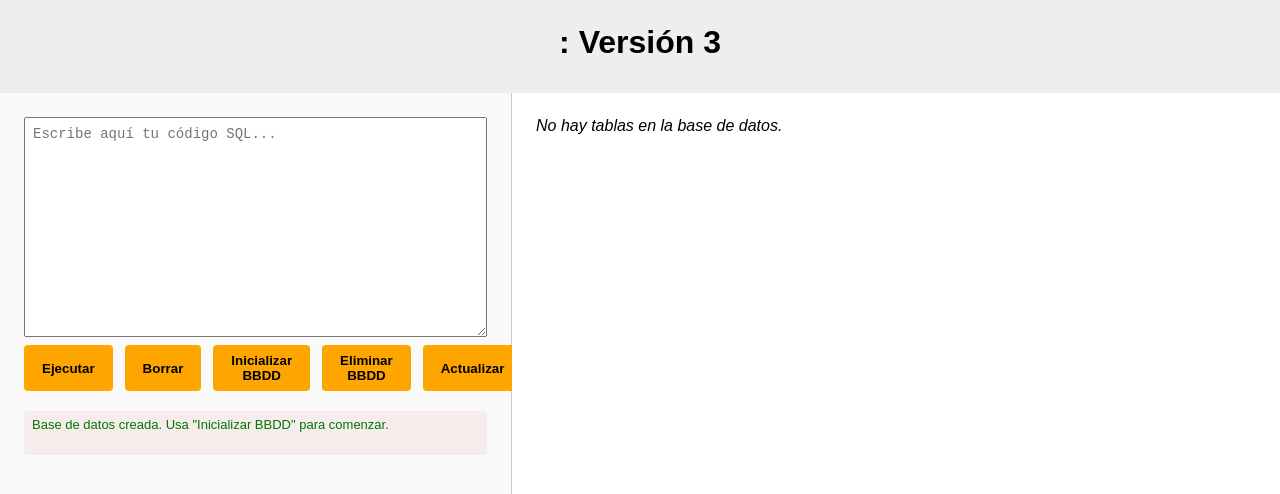
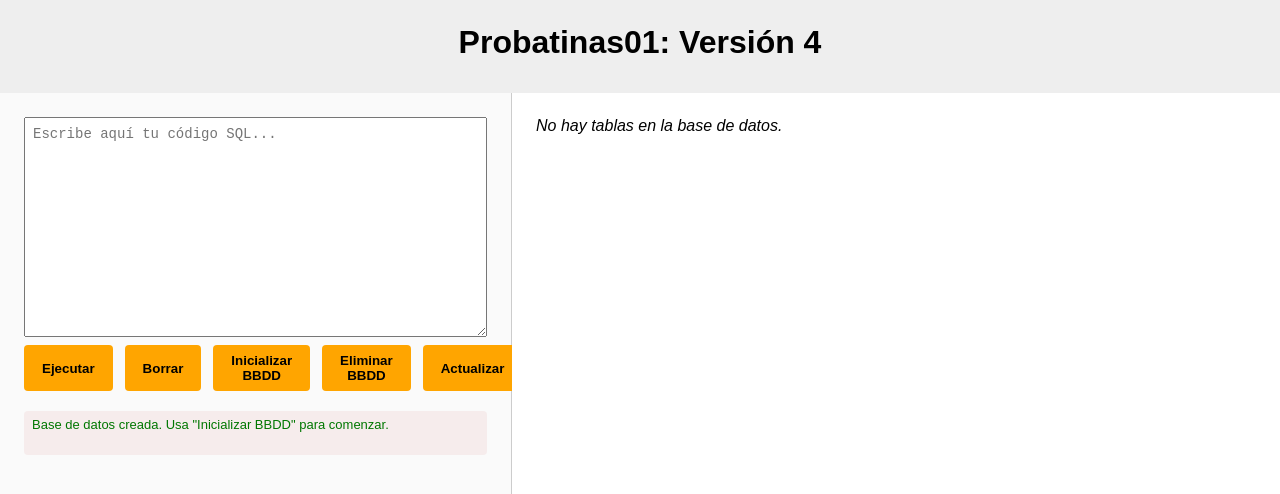
Before and after one commit to AlbertoRiveraLobato/probatinas01, a plain HTML site: page index.html in a window 1280 px wide. Shown: the top 494 px of the page. Drawn offline with nearby package versions, Linux system fonts and the light colour scheme.

Commit message:
Update version number to 4 in index.html

```diff
--- a/index.html
+++ b/index.html
@@ -1,6 +1,5 @@
 <!--
-SQL_Learning_Lab_DML_04
-Versión: 0.1.0
+Probatinas01
 Puedes cambiar la versión editando la variable VERSION al inicio del archivo.
 -->
 <!DOCTYPE html>
@@ -13,7 +12,7 @@ Puedes cambiar la versión editando la variable VERSION al inicio del archivo.
     // ========================
     // CAMBIA AQUÍ LA VERSIÓN
     // ========================
-    const VERSION = "3";
+    const VERSION = "4";
     const TITULO = "Probatinas01";
   </script>
   <style>
@@ -66,6 +65,7 @@ Puedes cambiar la versión editando la variable VERSION al inicio del archivo.
   <script src="https://cdnjs.cloudflare.com/ajax/libs/sql.js/1.6.2/sql-wasm.js"></script>
   <script>
     document.getElementById('version').textContent = VERSION;
+    document.getElementById('titulo').textContent = TITULO;
 
     // Variables globales
     let db;
```
